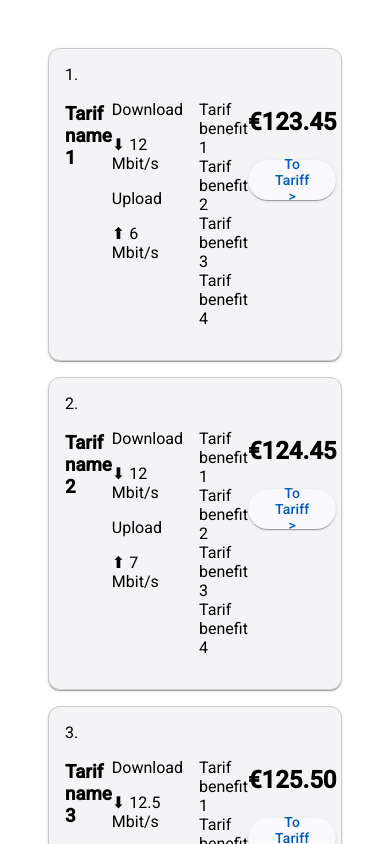
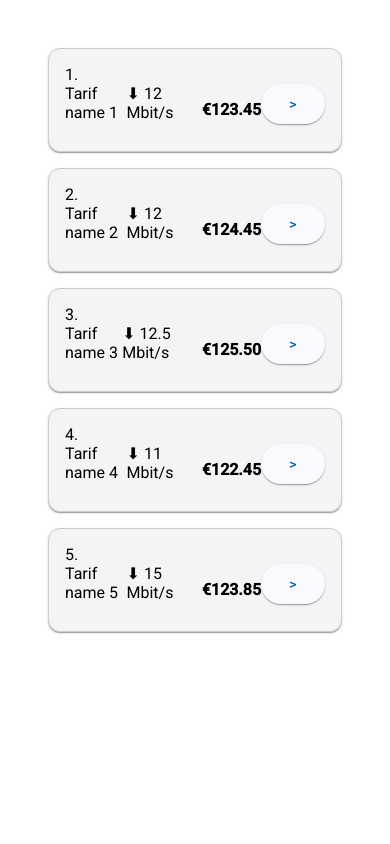
Before and after one commit to olgabelous/interview-task, an Angular app: page / in a window 390 px wide. Shown: the top 844 px of the page. Built offline with nearby package versions, Linux system fonts and the light colour scheme.

Commit message:
Implement mobile display

```diff
--- a/src/app/tarif-list/tarif/tarif.component.html
+++ b/src/app/tarif-list/tarif/tarif.component.html
@@ -1,23 +1,13 @@
-<div class="tariff-content">
+<div class="tariff-content mobile">
   <div class="tariff-header">
-    <h3>{{ tarif().tarifName }}</h3>
+    <div>{{ tarif().tarifName }}</div>
   </div>
 
   <div class="speed">
-    <p>Download</p>
     <span>⬇ {{ tarif().download }} Mbit/s</span>
-    <p>Upload</p>
-    <span>⬆ {{ tarif().upload }} Mbit/s</span>
   </div>
 
-  <ul class="benefits">
-    @for (benefit of tarif().benefits; track benefit) {
-    <li>{{ benefit }}</li>
-    }
-  </ul>
+  <p class="price">{{ tarif().price | currency:'EUR'}}</p>
 
-  <div class="price-action">
-    <p class="price">{{ tarif().price | currency:'EUR'}}</p>
-    <button mat-raised-button color="primary">To Tariff ></button>
-  </div>
+  <button class="tarif-btn" mat-raised-button color="primary">></button>
 </div>
--- a/src/app/tarif-list/tarif/tarif.component.scss
+++ b/src/app/tarif-list/tarif/tarif.component.scss
@@ -1,9 +1,3 @@
-.tariff-header {
-    display: flex;
-    justify-content: space-between;
-    align-items: center;
-  }
-
 .tariff-content {
   display: flex;
   justify-content: space-between;
@@ -17,18 +11,7 @@
   margin-right: 1rem;
 }
 
-  .benefits {
-    list-style-type: none;
-    padding: 0;
-  }
-
-  .price-action {
-    display: flex;
-    flex-direction: column;
-    align-items: flex-end;
-  }
-
 .price {
-    font-size: 1.5rem;
+  font-size: 1rem;
   font-weight: bold;
 }
```
Lines whose indentation alone changed are shown as unchanged.
